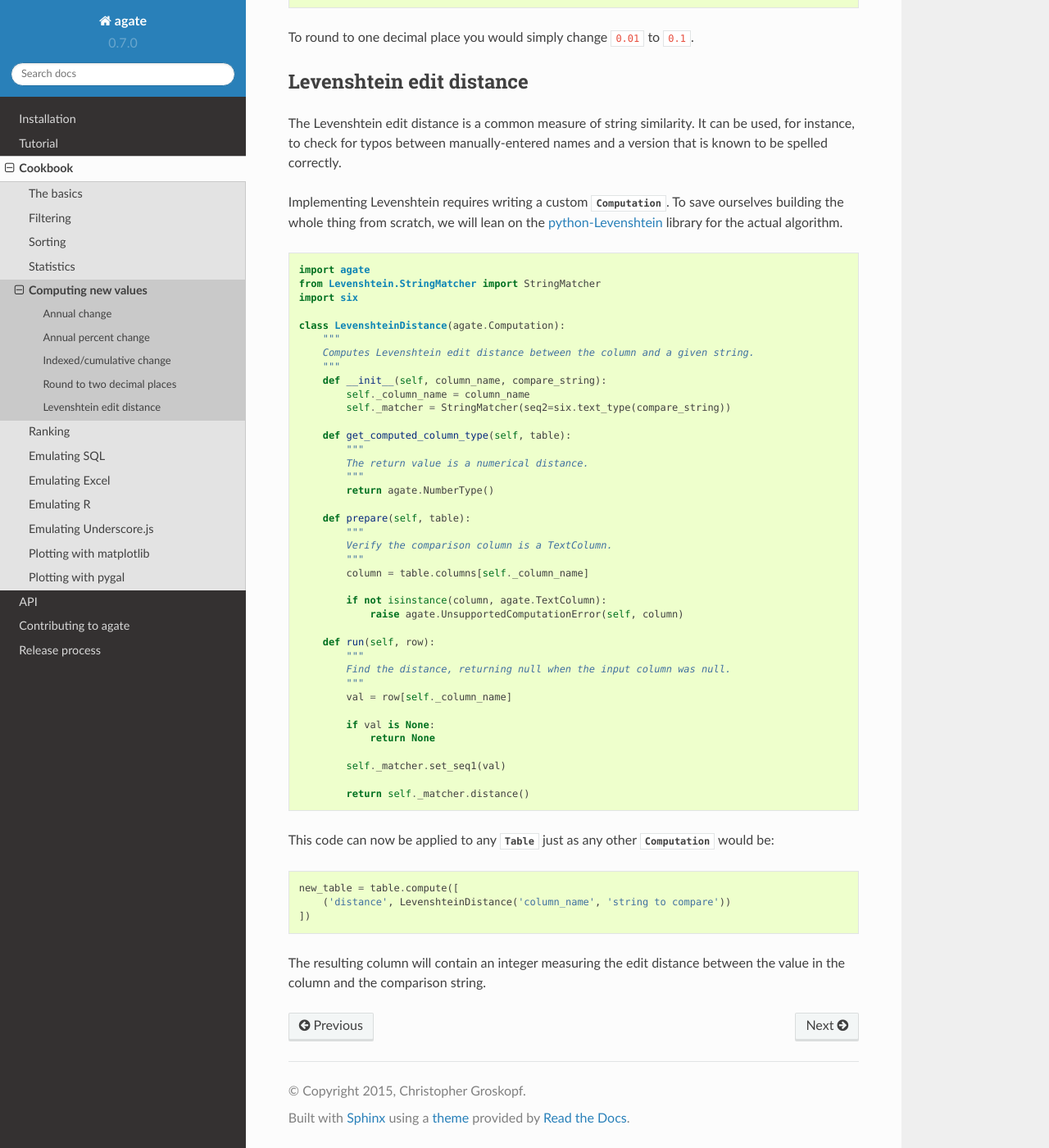
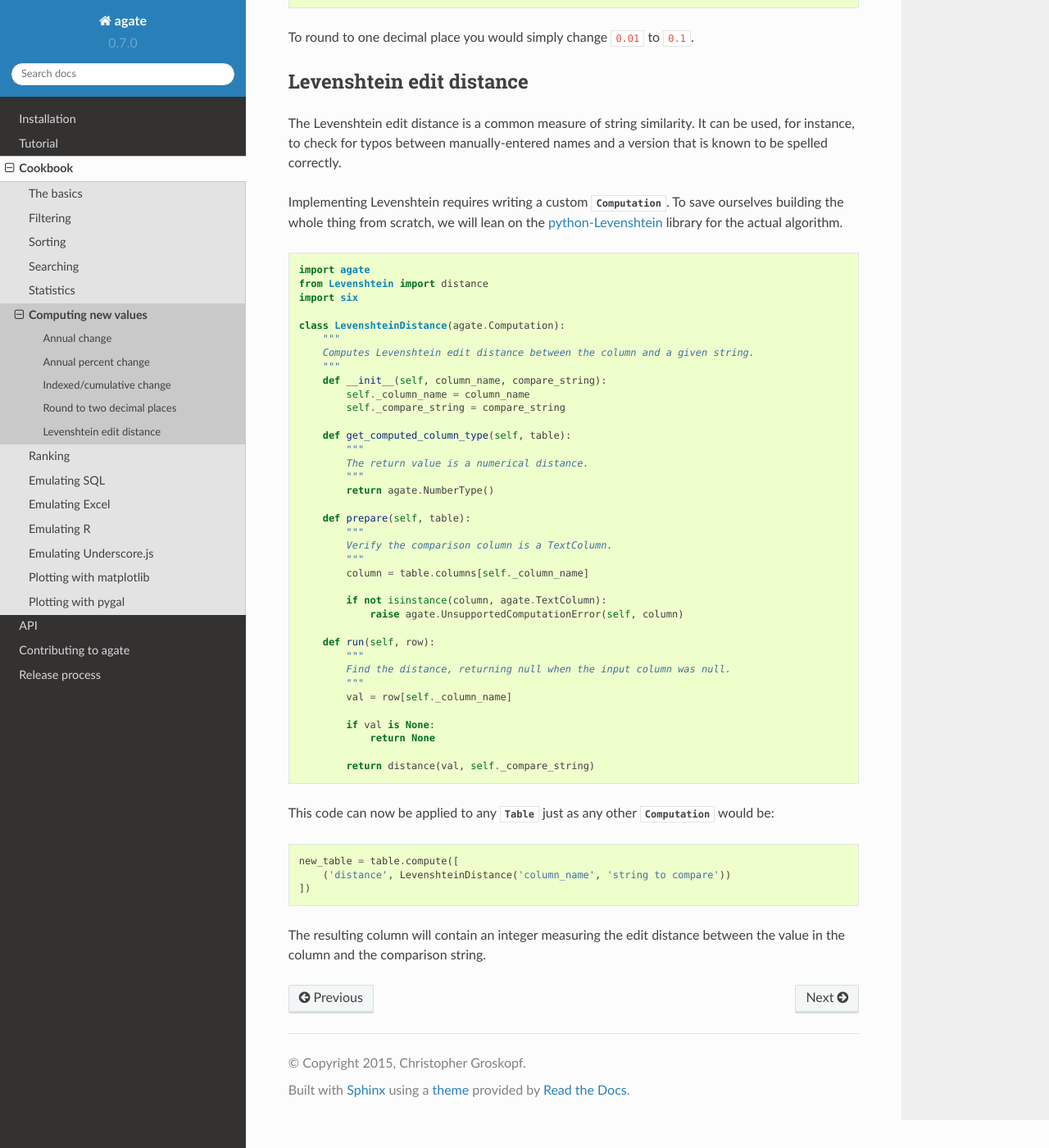
Before and after one commit to wireservice/agate, a Sphinx documentation site: the page built from docs/cookbook/calculations.rst, in a window 1280 px wide and 1400 px high, scrolled down 1709 px. Shown: the whole window at 82% size. Built offline with Sphinx 7.4.7 and the Read the Docs theme 2.0.0, drawn with Linux system fonts in a browser that asks for light colours.

Commit message:
Cookbook: fuzzy string search. Closes #176.

```diff
--- a/docs/cookbook.rst
+++ b/docs/cookbook.rst
@@ -8,6 +8,7 @@
     cookbook/basics
     cookbook/filtering
     cookbook/sorting
+    cookbook/searching
     cookbook/statistics
     cookbook/calculations
     cookbook/ranking
--- a/docs/cookbook/calculations.rst
+++ b/docs/cookbook/calculations.rst
@@ -92,7 +92,7 @@
 .. code-block:: python
 
     import agate
-    from Levenshtein.StringMatcher import StringMatcher
+    from Levenshtein import distance
     import six
 
     class LevenshteinDistance(agate.Computation):
@@ -101,7 +101,7 @@
         """
         def __init__(self, column_name, compare_string):
             self._column_name = column_name
-            self._matcher = StringMatcher(seq2=six.text_type(compare_string))
+            self._compare_string = compare_string
 
         def get_computed_column_type(self, table):
             """
@@ -127,9 +127,7 @@
             if val is None:
                 return None
 
-            self._matcher.set_seq1(val)
-
-            return self._matcher.distance()
+            return distance(val, self._compare_string)
 
 This code can now be applied to any :class:`.Table` just as any other :class:`.Computation` would be:
 
```
Also changed, not shown: docs/cookbook/searching.rst (added, +27 -0 lines), 1 other file.
